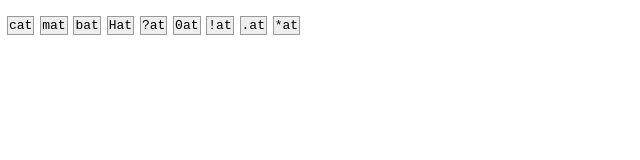
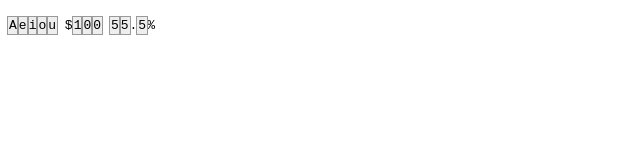
Before and after one commit to wayneseymour/regex, a website: page index.html in a window 1280 px wide. Shown: the whole page, without its empty margins (0-640 px from the left). Drawn offline with Linux system fonts and the light colour scheme.

Commit message:
shorthand for all chars that are not spaces, symbols, nor unicode
\w

```diff
--- a/index.html
+++ b/index.html
@@ -18,6 +18,7 @@
 <body>
   <pre></pre>
   <!-- <script src="repeated.js"></script> -->
-  <script src="character-classes.js"></script>
+  <!-- <script src="character-classes.js"></script> -->
+  <script src="shorthand-regex-char-classes.js"></script>
 </body>
 </html>
--- /dev/null
+++ b/shorthand-regex-char-classes.js
@@ -0,0 +1,17 @@
+'use strict';
+
+const str = `Aeiou $100 55.5%`;
+const regex = /\w/g  //=> No spaces, symbols, nor unicode chars
+
+/**
+ * @param  String str
+ * @param  RegExp regex
+ * @param  HTMLElement target
+ */
+const output = (str, regex, target) => {
+  target.innerHTML =
+    str.replace(regex, str =>
+      `<span>${str}</span>`
+    );
+}
+output(str, regex, document.querySelector('pre'));
```
